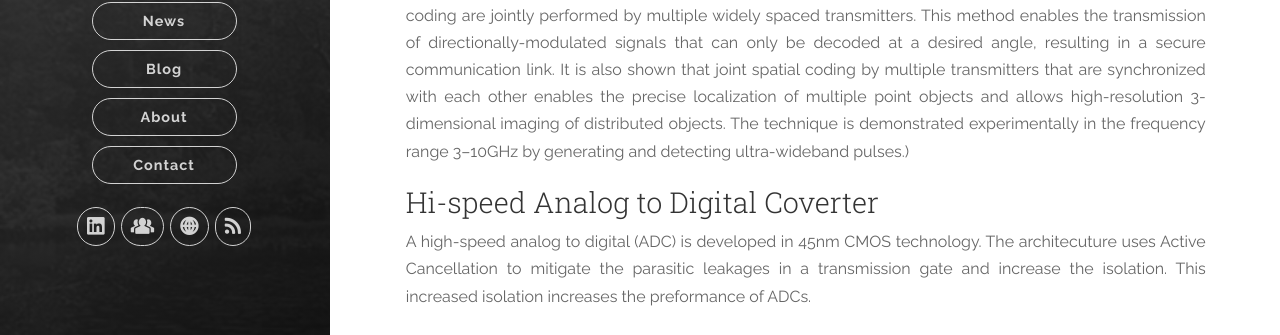
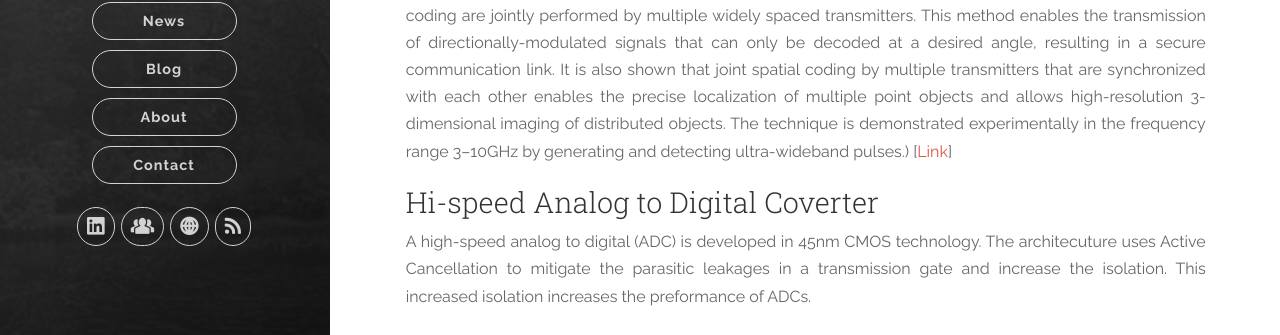
Before and after one commit to ahimanshu13/ahimanshu13.github.io, a Jekyll site: the page built from research/index.md, in a window 1280 px wide and 1296 px high. Shown: the part 722-1057 px from the top of the window. Built offline with Jekyll 4.4.1, drawn with Linux system fonts in a browser that asks for light colours; nearby versions of some CDN libraries; some of the changed text lies outside the part shown.

Commit message:
Update Research

```diff
--- a/research/index.md
+++ b/research/index.md
@@ -25,6 +25,7 @@ My Research work focuses on analysis, design, and testing of integrated circuits
 Ultra-wideband Pulse-based Directional Modulation is used for used for secure communication and precission localization. The driving vision of this project is to develop the foundations for realizing hardware layer security in next-generation highly-directional high-data-rate wireless networks. We propose _spatial encoding_ as a technique that produces useful and decodable information only at a desired location in space. Thwarting this adversary will broadly enhance security features spanning from privacy to prevention of unauthorized access to physical resources.
 
 (A new techniques for ultra- wideband joint spatial coding is introduced in order to establish a secure line- of-sight (LOS) wireless communication link, performing precision localization of point objects, and generating high-resolution images from complex scenes. In the proposed technique, symbol generation and coding are jointly performed by multiple widely spaced transmitters. This method enables the transmission of directionally-modulated signals that can only be decoded at a desired angle, resulting in a secure communication link. It is also shown that joint spatial coding by multiple transmitters that are synchronized with each other enables the precise localization of multiple point objects and allows high-resolution 3-dimensional imaging of distributed objects. The technique is demonstrated experimentally in the frequency range 3–10GHz by generating and detecting ultra-wideband pulses.)
+[[Link](http://ieeexplore.ieee.org/xpl/articleDetails.jsp?arnumber=7411369&newsearch=true&queryText=H.%20Aggrawal)]
 
 ### Hi-speed Analog to Digital Coverter
 
```
